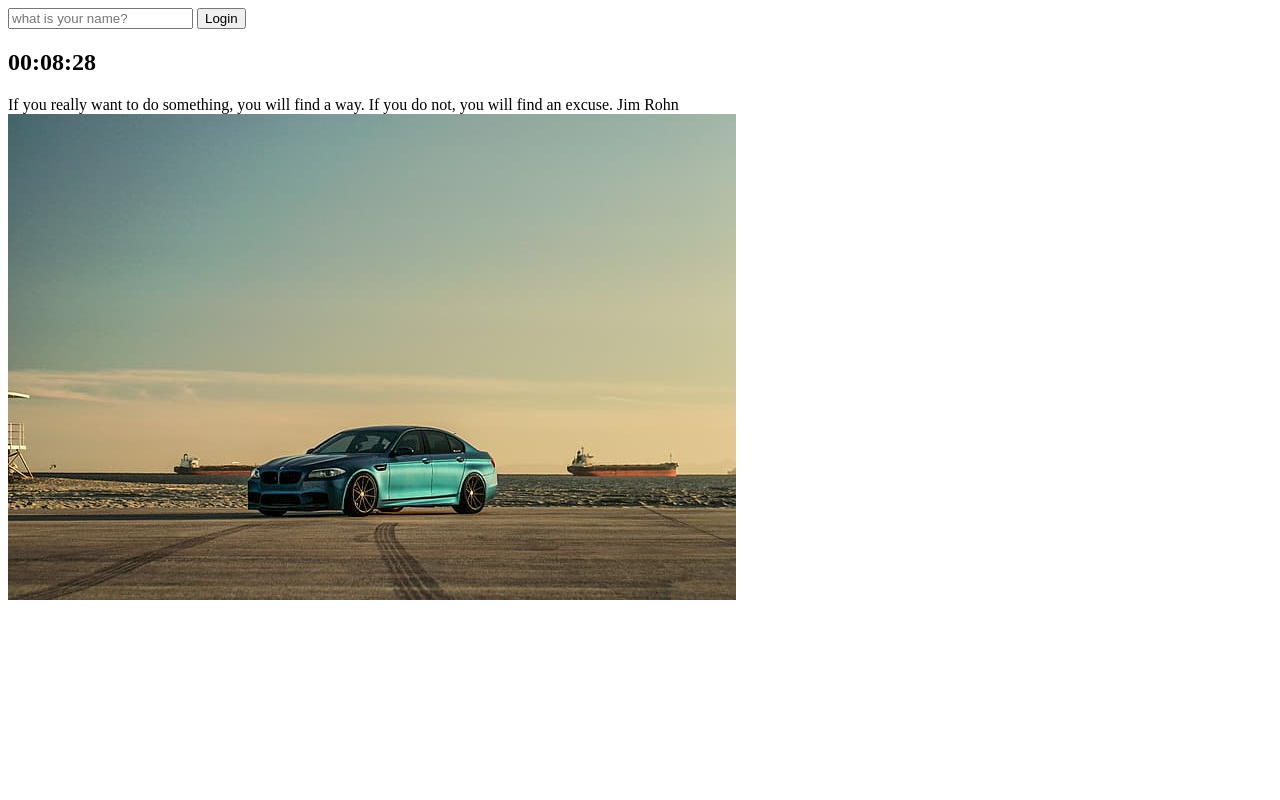
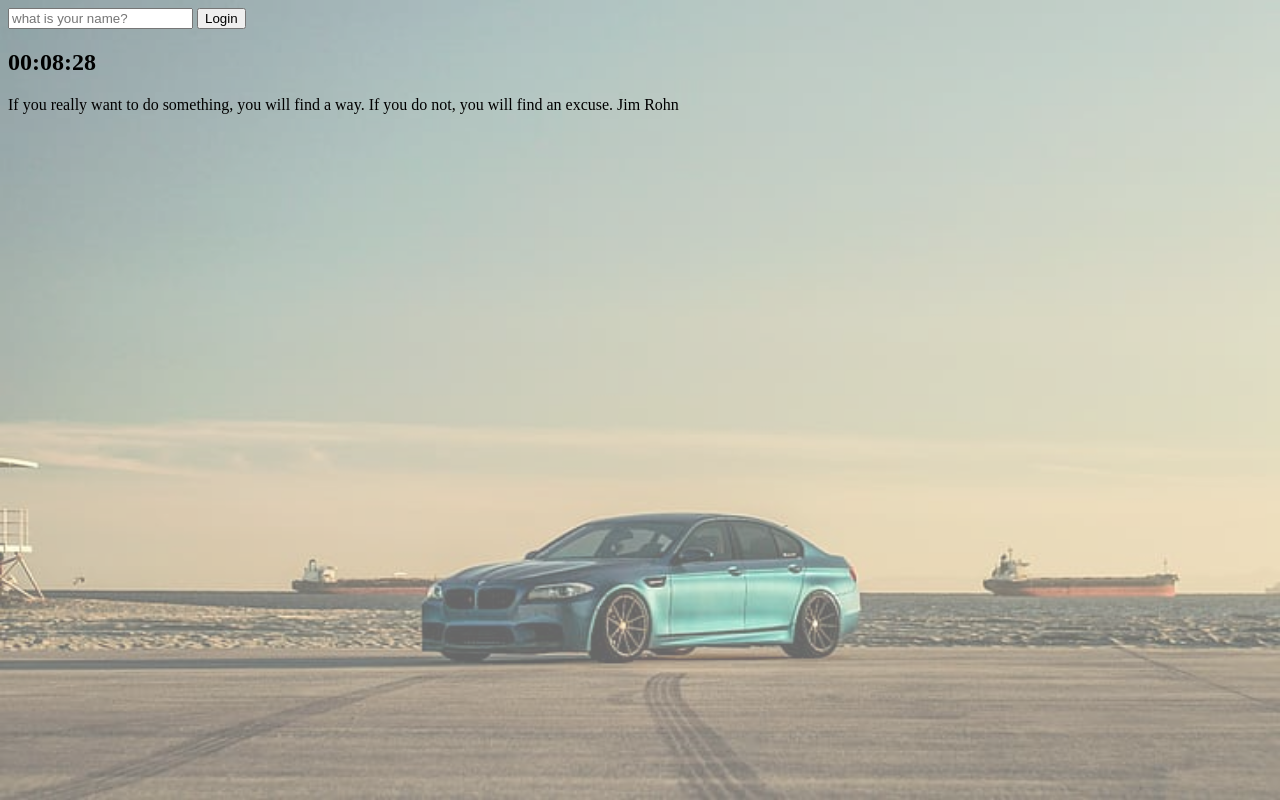
Before and after one commit to Hongseohyun/TodoList, a plain HTML site: page index.html in a window 1280 px wide. Drawn offline with Linux system fonts and the light colour scheme.

Commit message:
Update style.css

```diff
--- a/css/style.css
+++ b/css/style.css
@@ -1,3 +1,14 @@
 .hidden{
     display: none;
 }
+img {
+    position:absolute;
+    width:100%;
+    height:100%;
+    left: 0px;
+    top: 0px;
+    right:0px;
+    bottom:0px;
+    z-index: -1;
+    opacity:60%;
+    }
```
